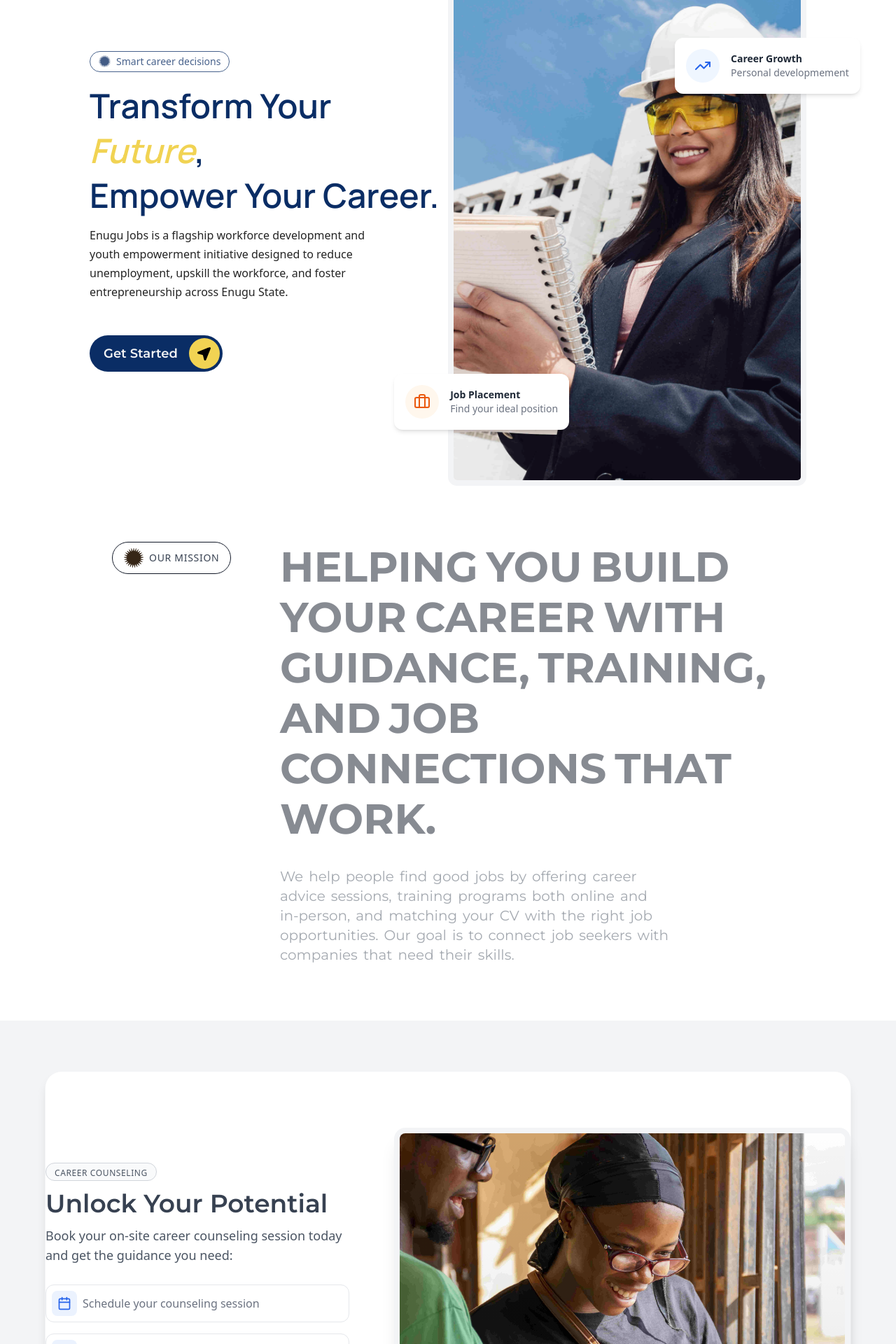
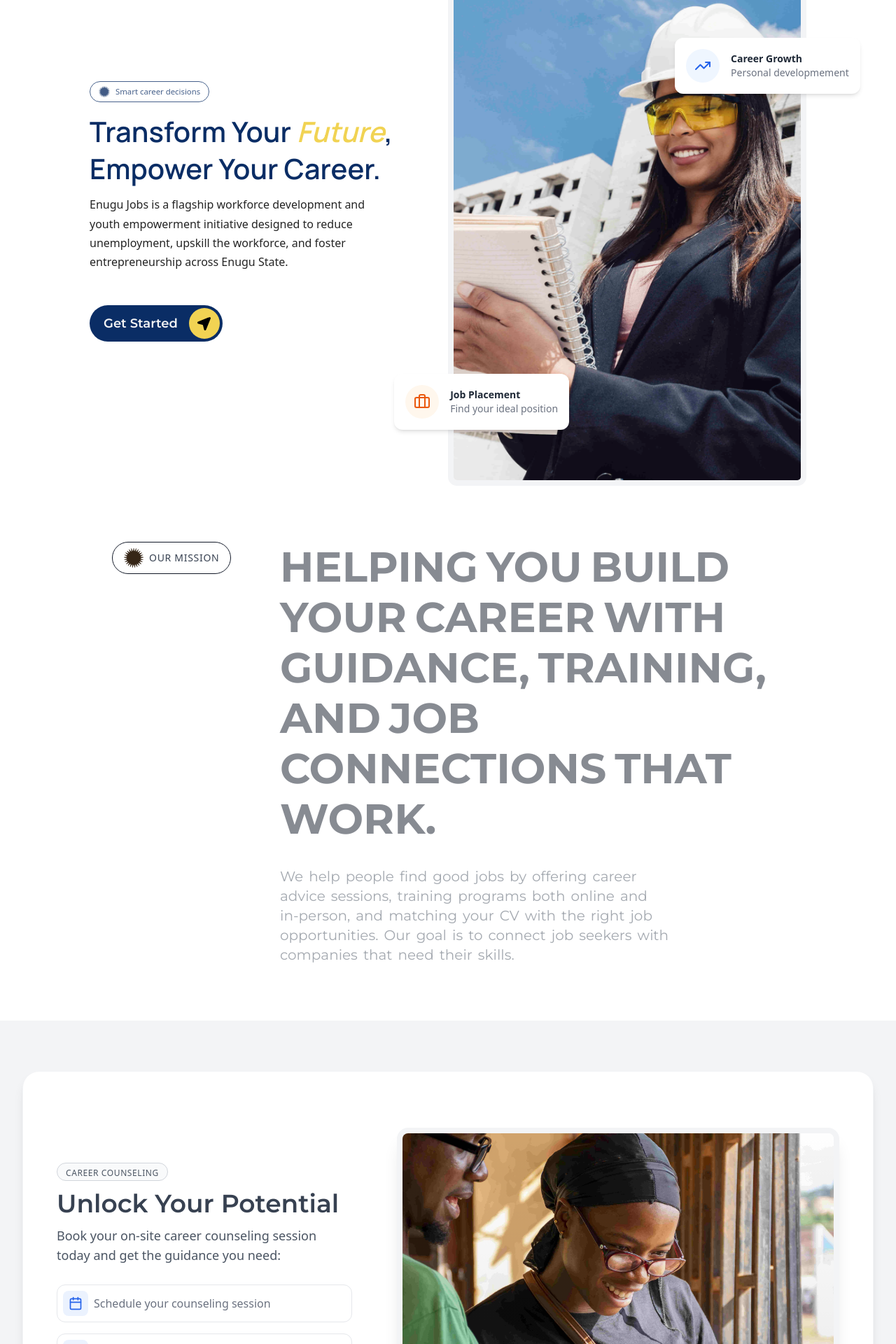
Before and after one commit to Chucks1093/enugu-job-center, a React (Vite) app: page / in a window 1280 px wide. Shown: the part 106-2026 px from the top of the page at 70% size. Built offline with nearby package versions, Linux system fonts and the light colour scheme.

Commit message:
add new screen

```diff
--- a/src/components/FeatureSection.tsx
+++ b/src/components/FeatureSection.tsx
@@ -67,7 +67,7 @@
 	};
 
 	return (
-		<section className='bg-white text-gray-900 py-8 sm:py-12 md:py-16 lg:py-20  rounded-2xl md:rounded-3xl my-8 md:my-12 lg:my-16 shadow-lg border border-gray-100 w-[90%] mx-auto px-6 md:px-0'>
+		<section className='bg-white text-gray-900 py-8 sm:py-12 md:py-16 lg:py-20  rounded-2xl md:rounded-3xl my-8 md:my-12 lg:my-16 shadow-lg border border-gray-100 ms:w-[95%] md:w-[90%] mx-auto px-6  ms:px-12'>
 			<motion.div
 				className='max-w-7xl mx-auto'
 				variants={containerVariants}
--- a/src/components/Hero.tsx
+++ b/src/components/Hero.tsx
@@ -40,7 +40,7 @@
 			/>
 			<div className='md:h-screen flex items-center justify-between mx-auto w-[90%] md:w-[80%] flex-col-reverse md:flex-row'>
 				<div className='w-full mt-4 md:mt-4'>
-					<div className='border opacity-[.75]  border-app-primary text-app-primary rounded-[1rem] w-fit px-3 py-1 text-[.7rem] md:text-sm mb-2 md:mb-4 hidden md:flex justify-center items-center gap-2'>
+					<div className='border opacity-[.75]  border-app-primary text-app-primary rounded-[1rem] w-fit px-3 py-1 text-[.7rem] md:text-sm mb-2 md:mb-4 hidden md:flex justify-center items-center gap-2 ms:text-[.71rem]'>
 						<motion.div
 							animate={{ rotate: 360 }}
 							transition={{
@@ -49,7 +49,7 @@
 								ease: "linear",
 							}}>
 							<Dot
-								size={17}
+								size={16}
 								startColor='#03255d'
 								endColor='#03255d'
 							/>
@@ -57,7 +57,7 @@
 						<p>Smart career decisions</p>
 					</div>
 
-					<h1 className='text-2xl md:text-[3rem] leading-[2.2rem] md:leading-[4rem] text-app-primary md:font-semibold mb-3 mb:mb-4 font-manrope font-bold'>
+					<h1 className='text-2xl ms:leading-[3.3rem] ms:text-[2.5rem] md:text-[3rem] leading-[2.2rem] md:leading-[4rem] text-app-primary md:font-semibold mb-3 mb:mb-4 font-manrope font-bold'>
 						Transform Your{" "}
 						<span className='text-app-secondary italic'>Future</span>,
 						<br />
--- a/tailwind.config.js
+++ b/tailwind.config.js
@@ -5,6 +5,9 @@
 	content: ["./index.html", "./src/**/*.{ts,tsx,js,jsx}"],
 	theme: {
 		extend: {
+			screens: {
+				ms: "1000px",
+			},
 			borderRadius: {
 				lg: "var(--radius)",
 				md: "calc(var(--radius) - 2px)",
```
